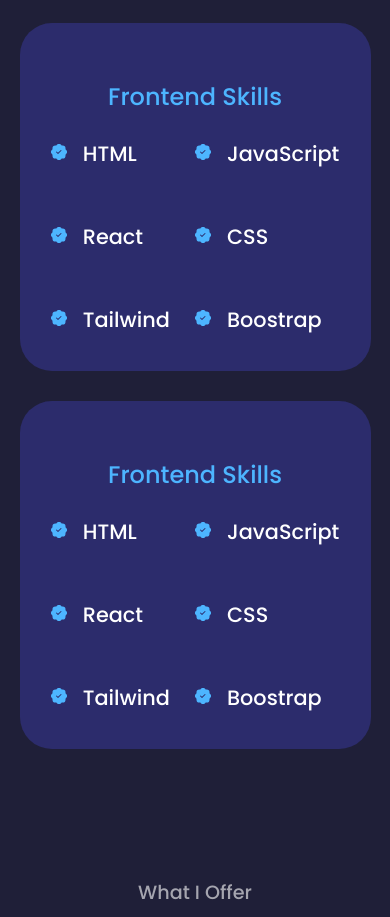
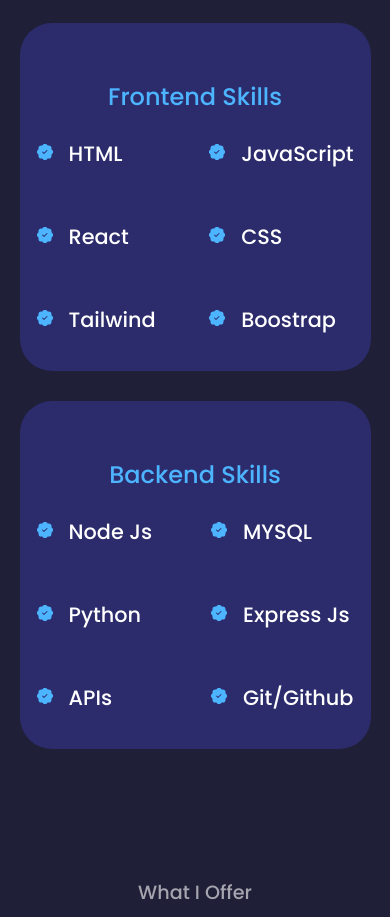
Before and after one commit to minospeed007/new_portrfolio, a React (Create React App) app: page / in a window 390 px wide. Shown: the part 2220-3137 px from the top of the page. Built offline with nearby package versions, Linux system fonts and the light colour scheme.

Commit message:
made responsive

```diff
--- a/src/components/experience/experience.css
+++ b/src/components/experience/experience.css
@@ -24,6 +24,7 @@
 
 .experience__content{
     display:grid;
+    column-gap:2rem;
     grid-template-columns:1fr 1fr;
     row-gap:2rem;
 }
--- a/src/components/experience/experience.js
+++ b/src/components/experience/experience.js
@@ -58,48 +58,48 @@
         </div>
 
         <div>
-            <h3>Frontend Skills</h3>
+            <h3>Backend Skills</h3>
             <div className='experience__content-div'>
         <div className='experience__content'>
         <article className='experience__details'>
             <BsPatchCheckFill className='experience__details-icon'/>
             <div>
-            <h4>HTML</h4>
+            <h4>Node Js</h4>
             <small className='text-light'></small>
             </div>
         </article>
         <article className='experience__details'>
             <BsPatchCheckFill className='experience__details-icon'/>
             <div>
-            <h4>JavaScript</h4>
+            <h4>MYSQL</h4>
             <small className='text-light'></small>
             </div>
         </article>
         <article className='experience__details'>
             <BsPatchCheckFill className='experience__details-icon'/>
             <div>
-            <h4>React</h4>
+            <h4>Python</h4>
             <small className='text-light'></small>
             </div>
         </article>
         <article className='experience__details'>
             <BsPatchCheckFill className='experience__details-icon'/>
             <div>
-            <h4>CSS</h4>
+            <h4>Express Js</h4>
             <small className='text-light'></small>
             </div>
         </article>
         <article className='experience__details'>
             <BsPatchCheckFill className='experience__details-icon'/>
             <div>
-            <h4>Tailwind</h4>
+            <h4>APIs</h4>
             <small className='text-light'></small>
             </div>
         </article>
         <article className='experience__details'>
             <BsPatchCheckFill className='experience__details-icon'/>
             <div>
-            <h4>Boostrap</h4>
+            <h4>Git/Github</h4>
             <small className='text-light'></small>
             </div>
         </article>
```
